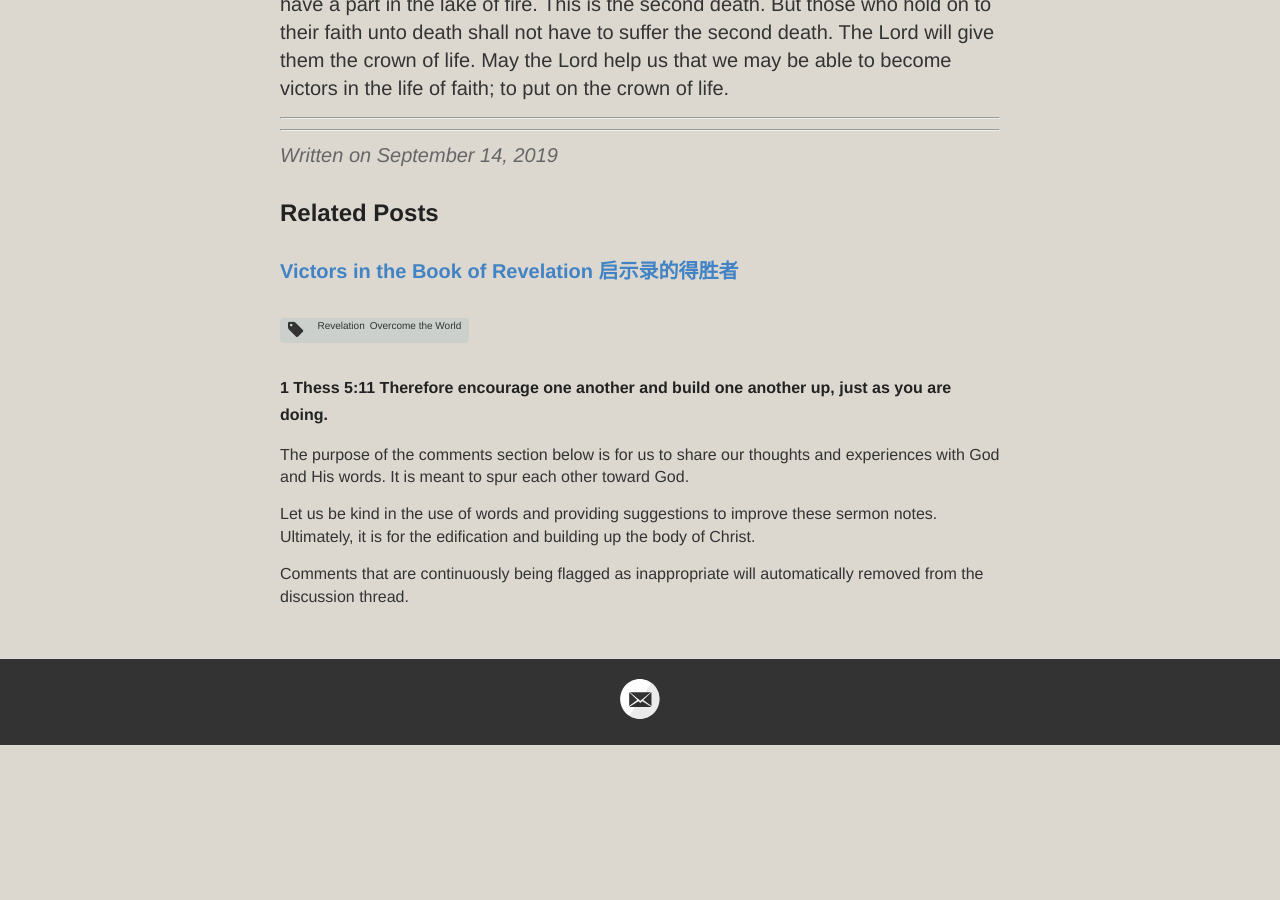
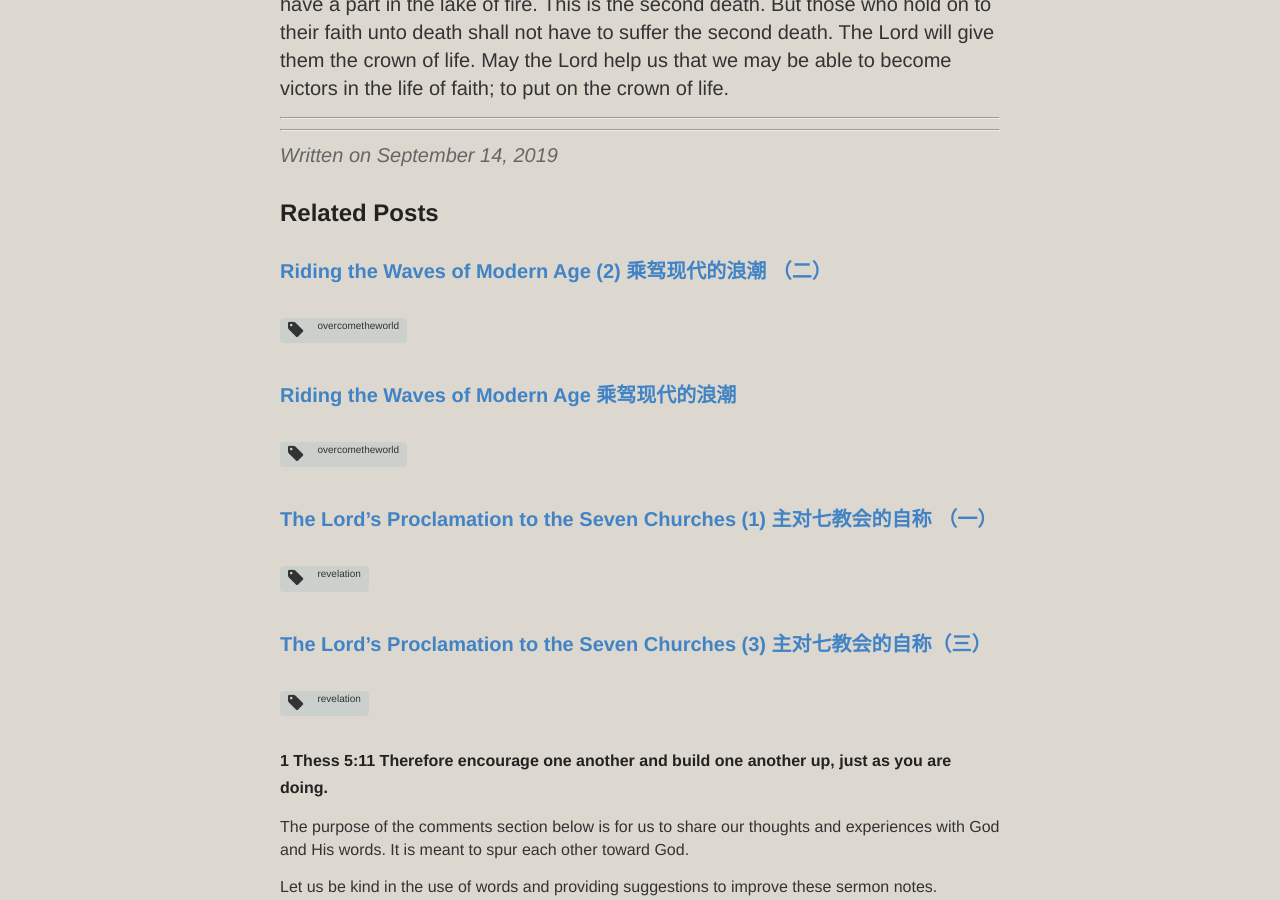
Before and after one commit to catchupTJC/catchuptjc.github.io, a Jekyll site: the page built from _posts/2019-09-14-Victors in the Book of Revelation (2).md, in a window 1280 px wide and 900 px high, scrolled down 5575 px. Built offline with Jekyll 4.4.1, drawn with Linux system fonts in a browser that asks for light colours; nearby versions of some CDN libraries; comment, search, counter and statistics services are not loaded; before the commit the page ends 6321 px from its top, so only the background shows below that; some of the changed text lies outside the part shown.

Commit message:
Update 2019-09-14-Victors in the Book of Revelation (2).md

```diff
--- a/_posts/2019-09-14-Victors in the Book of Revelation (2).md
+++ b/_posts/2019-09-14-Victors in the Book of Revelation (2).md
@@ -1,8 +1,8 @@
 ---
 layout: post
 title: Victors in the Book of Revelation (2) 启示录的得胜者（二）
-category: Sermon(SG)2019
-tags: [Revelation,Overcome the World]
+category: sermon2019singapore
+tags: [revelation,overcometheworld]
 hymns: [377,442]
 ---
 
```
